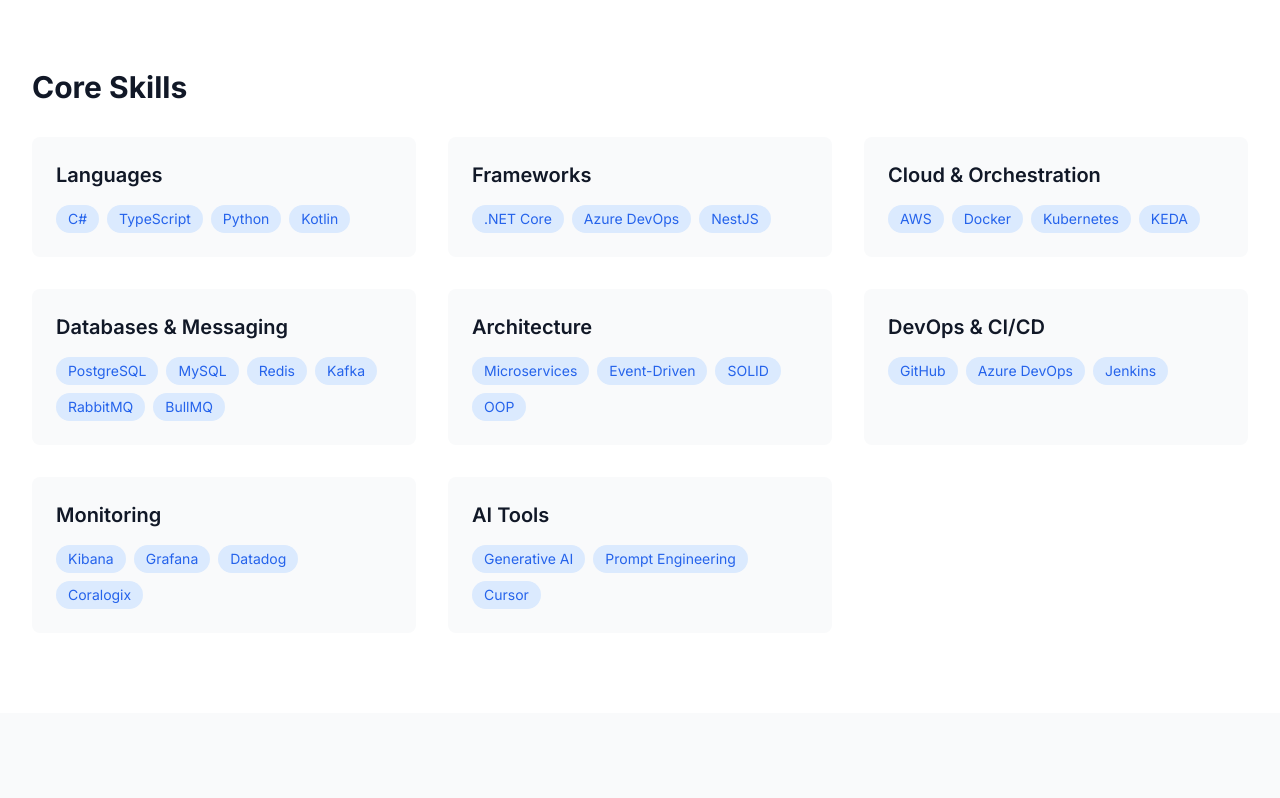
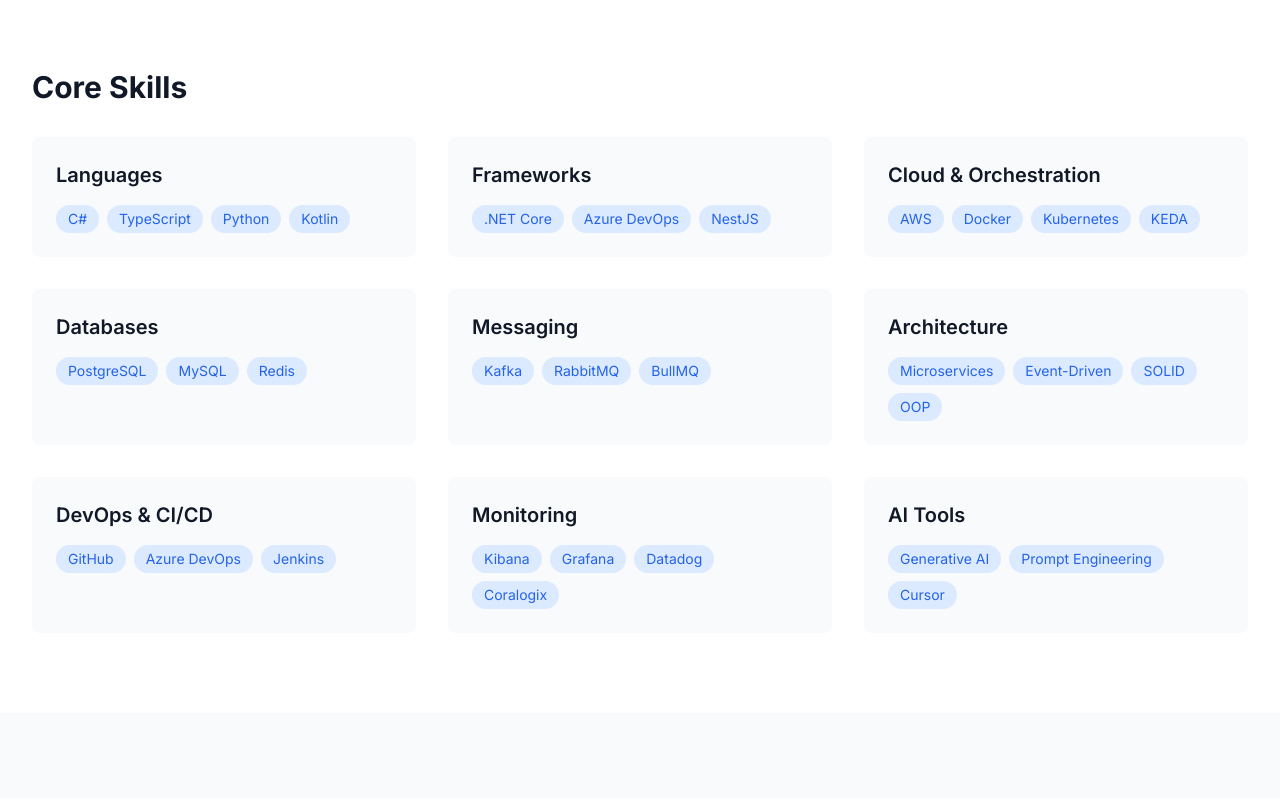
Before and after one commit to ronigrr/landing-page, a Next.js app: page / in a window 1280 px wide. Shown: the part 1220-2018 px from the top of the page. Built offline with nearby package versions, Linux system fonts and the light colour scheme.

Commit message:
small adjustments

```diff
--- a/src/app/layout.tsx
+++ b/src/app/layout.tsx
@@ -7,7 +7,7 @@
 const inter = Inter({ subsets: ["latin"] })
 
 export const metadata: Metadata = {
-  title: "Your Name - Portfolio",
+  title: "Ronald Granovsky - Portfolio",
   description: "Personal portfolio showcasing my work and experience",
 }
 
--- a/src/app/page.tsx
+++ b/src/app/page.tsx
@@ -76,8 +76,12 @@
                 skills: ["AWS", "Docker", "Kubernetes", "KEDA"]
               },
               {
-                category: "Databases & Messaging",
-                skills: ["PostgreSQL", "MySQL", "Redis", "Kafka", "RabbitMQ","BullMQ"]
+                category: "Databases",
+                skills: ["PostgreSQL", "MySQL", "Redis"]
+              },
+              {
+                category: "Messaging",
+                skills: ["Kafka", "RabbitMQ","BullMQ"]
               },
               {
                 category: "Architecture",
```
